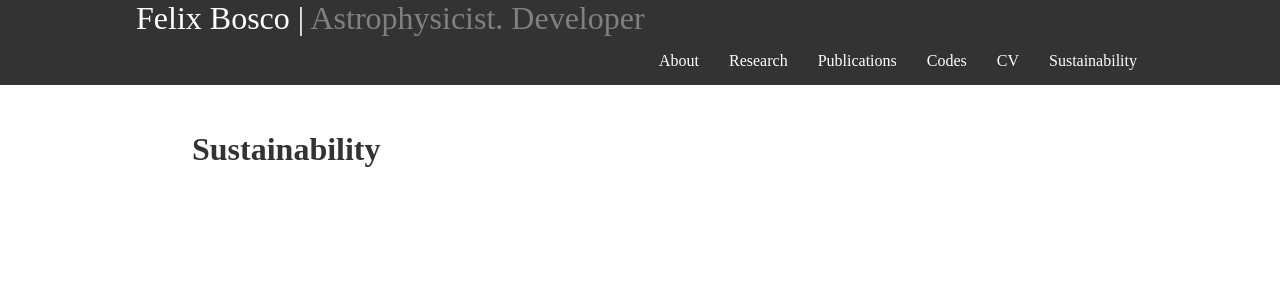
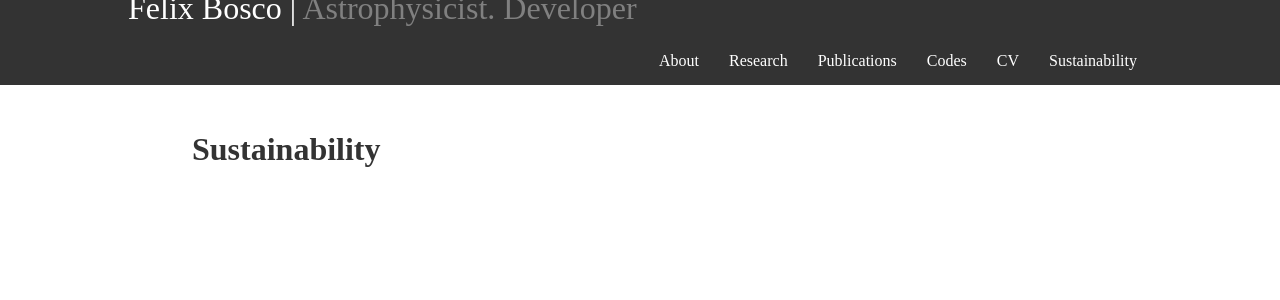
Before and after one commit to felixbosco/felixbosco.github.io, a Jekyll site: the page built from pages/sustainability.html, in a window 1280 px wide. Shown: the top 300 px of the page. Built offline with Jekyll 4.4.1, drawn with Linux system fonts in a browser that asks for light colours.

Commit message:
Amend header link text position

```diff
--- a/assets/css/style.css
+++ b/assets/css/style.css
@@ -50,6 +50,7 @@ nav li a:hover {
   flex: 1;
 
   width: 100%;
+  position: relative;
 
   color: white;
   font-size: 24pt;
@@ -60,9 +61,12 @@ nav li a:hover {
 }
 .header-title a {
   padding: 0 10%;
+  position: absolute;
+  bottom: 10px;
   text-decoration: none;
   color: white;
 }
+
 
 /* ---------- general design: main ---------- */
 main {
```
